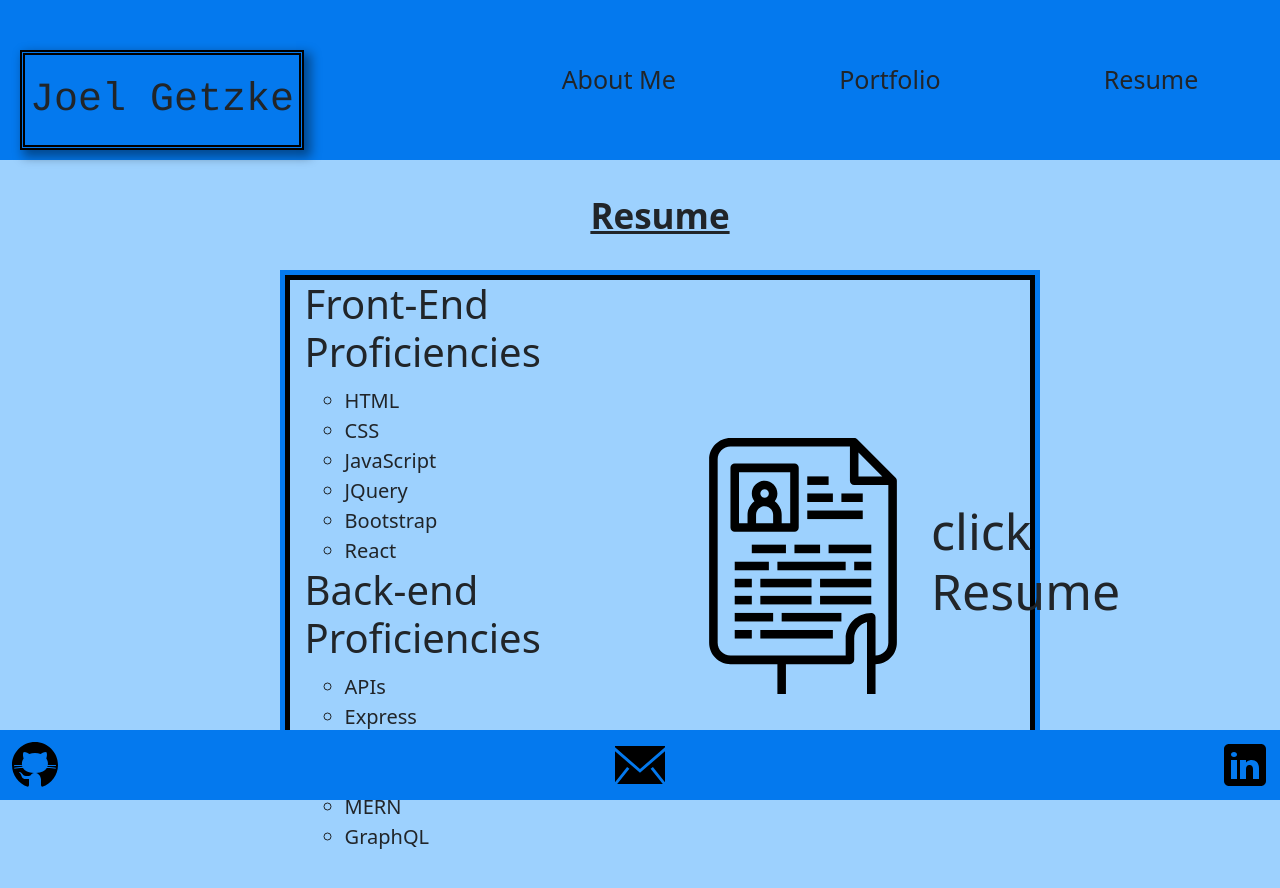
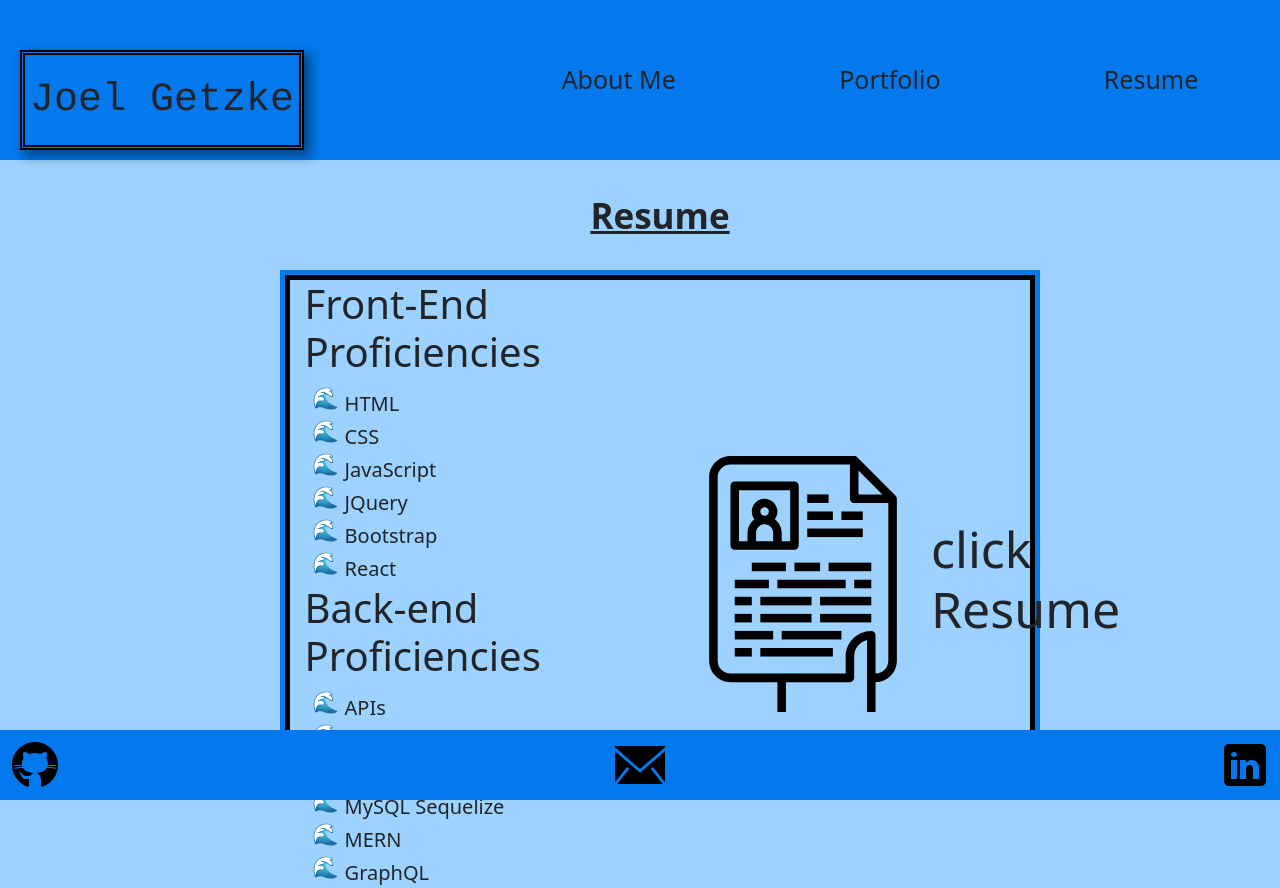
Before and after one commit to Glansburg/ReactPortfolio, a React (Vite) app: page / in a window 1280 px wide. Both pictures are taken after a click on the link "Resume". Before the commit the page ends 852 px from the top, so only its background shows below. Built offline with nearby package versions, Linux system fonts and the light colour scheme.

Commit message:
final touches & resume

```diff
--- a/src/App.css
+++ b/src/App.css
@@ -125,9 +125,20 @@ height: 80vh;
   text-decoration: underline;
 
 }
+a {
+  transform: scale(1);
+  transition: transform 0.3s;
+}
+a:hover {
+  transform: scale(1.1);
+}
 
 .resume-height {
-  height:490px;
+  height:510px;
+}
+
+.custom-bullet {
+  list-style-image: url('./assets/wave.svg')
 }
 
 .custom-button {
--- a/src/components/Resume.jsx
+++ b/src/components/Resume.jsx
@@ -10,7 +10,7 @@ function Resume() {
     <div className="row">
       <div className="col-md-6">
         <h2>Front-End Proficiencies</h2>
-        <ul>
+        <ul className="custom-bullet">
           <li>HTML</li>
           <li>CSS</li>
           <li>JavaScript</li>
@@ -19,8 +19,8 @@ function Resume() {
           <li>React</li>
 
         </ul>
-        <h2 className="skillsHeader">Back-end Proficiencies</h2>
-        <ul>
+        <h2>Back-end Proficiencies</h2>
+        <ul className="custom-bullet">
           <li>APIs</li>
           <li>Express</li>
           <li>Node</li>
@@ -30,7 +30,7 @@ function Resume() {
         </ul>
       </div>
       <div className="col-md-6 d-flex align-items-center">
-        <a href="https://github.com/JoelGetzke" target="_blank">
+        <a href="https://docs.google.com/document/d/1E6_NFf9inMPymwFRHAcP85P7g08pExe2/edit?usp=sharing&ouid=113157657655129905794&rtpof=true&sd=true" target="_blank">
           <img src={ResumeFile} alt="github" />
         </a>
         <h1>click Resume</h1>
```
Also changed, not shown: src/assets/wave.svg (added).
